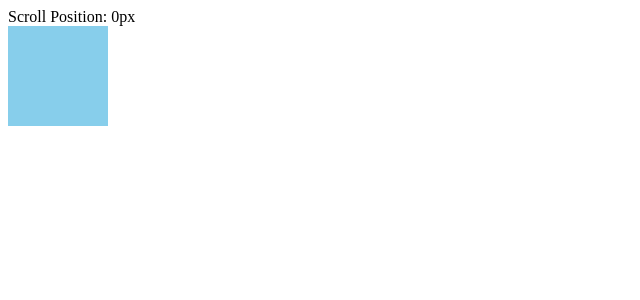
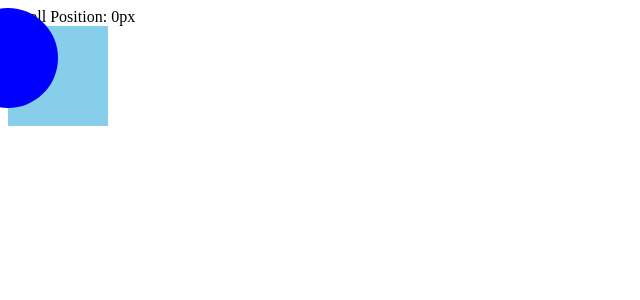
Before and after one commit to LeeSangHyeok0731/custom-hook, a React (Create React App) app: page / in a window 1280 px wide. Shown: the top 300 px of the page, without its empty margins (0-640 px from the left). Built offline with nearby package versions, Linux system fonts and the light colour scheme.

Commit message:
change circle locate

```diff
--- a/src/App.js
+++ b/src/App.js
@@ -1,9 +1,8 @@
-import MyComponent from "./senseScroll";
-
+import HeaderWrapper from "./Header";
 function App() {
   return (
     <div>
-      <MyComponent />
+      <HeaderWrapper />
       <br />
       <br />
       <br />
--- /dev/null
+++ b/src/Header.jsx
@@ -0,0 +1,18 @@
+import styled from "styled-components"
+import ChangeBackgroudColor from "./changeColor";
+import ChangeCircleLoacte from "./changeLocate";
+
+const Header = styled.div`
+    position:fixed;
+`
+
+function HeaderWrapper(){
+    return (
+        <Header>
+            <ChangeBackgroudColor />
+            <ChangeCircleLoacte />
+        </Header>
+    )
+}
+
+export default HeaderWrapper;
--- a/src/senseScroll.jsx
+++ b/src/changeColor.jsx
@@ -1,9 +1,6 @@
 import { useState, useEffect } from 'react';
+import useScrollPosition from './senseScrollEvent';
 import styled from 'styled-components';
-
-const Header = styled.div`
-    position:fixed;
-`
 
 const ChangeColor = styled.div`
     width:100px;
@@ -11,27 +8,7 @@ const ChangeColor = styled.div`
     background-color: ${(props) => (props.backgroundColor ? 'tomato' : 'skyblue')};;
 `
 
-function useScrollPosition() {
-    const [scrollPosition, setScrollPosition] = useState(0);
-
-    useEffect(() => {
-        const handleScroll = () => {
-        setScrollPosition(window.pageYOffset);
-        };
-
-        window.addEventListener('scroll', handleScroll);
-
-        // cleanup
-        return () => {
-        window.removeEventListener('scroll', handleScroll);
-        };
-    }, []);
-
-    return scrollPosition;
-}
-
-// 컴포넌트에서 커스텀 훅 사용
-function MyComponent() {
+function ChangeBackgroudColor() {
     const [backgroundColor, setBackgroundColor] = useState(false);
     const scrollPosition = useScrollPosition();
     useEffect(() => {
@@ -44,12 +21,10 @@ function MyComponent() {
 
     return (
         <div>
-        <Header>
             Scroll Position: {scrollPosition}px
             <ChangeColor backgroundColor={backgroundColor}  />
-        </Header>
         </div>
     );
 }
 
-export default MyComponent;
+export default ChangeBackgroudColor;
--- /dev/null
+++ b/src/changeLocate.jsx
@@ -0,0 +1,22 @@
+import styled from "styled-components"
+import useScrollPosition from "./senseScrollEvent";
+
+const Circle = styled.div`
+    width:100px;
+    height:100px;
+    background-color: blue;
+    border-radius:50%;
+    position: absolute;
+    top: ${(props) => props.top}px;
+    left: ${(props) => props.top}px;
+    transform: translateX(-50%);
+`
+
+function ChangeCircleLoacte(){
+    const scrollPosition = useScrollPosition();
+    return(
+        <Circle top={scrollPosition}/>
+    )
+}
+
+export default ChangeCircleLoacte;
--- /dev/null
+++ b/src/senseScrollEvent.jsx
@@ -0,0 +1,22 @@
+import { useState, useEffect } from 'react';
+
+function useScrollPosition() {
+    const [scrollPosition, setScrollPosition] = useState(0);
+
+    useEffect(() => {
+        const handleScroll = () => {
+        setScrollPosition(window.pageYOffset);
+        };
+
+        window.addEventListener('scroll', handleScroll);
+
+        // cleanup
+        return () => {
+        window.removeEventListener('scroll', handleScroll);
+        };
+    }, []);
+
+    return scrollPosition;
+}
+
+export default useScrollPosition;
```
